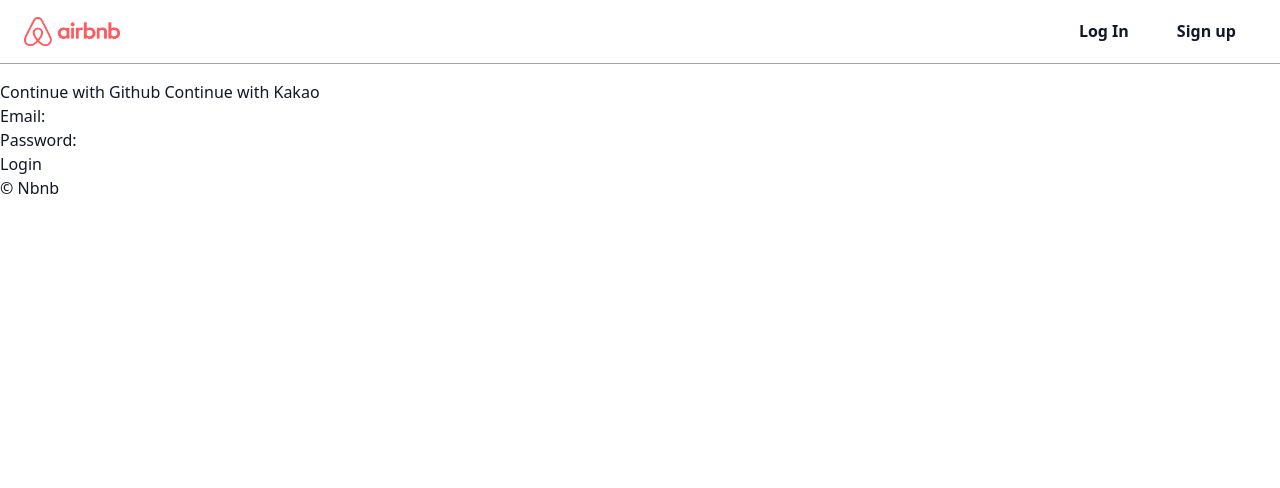
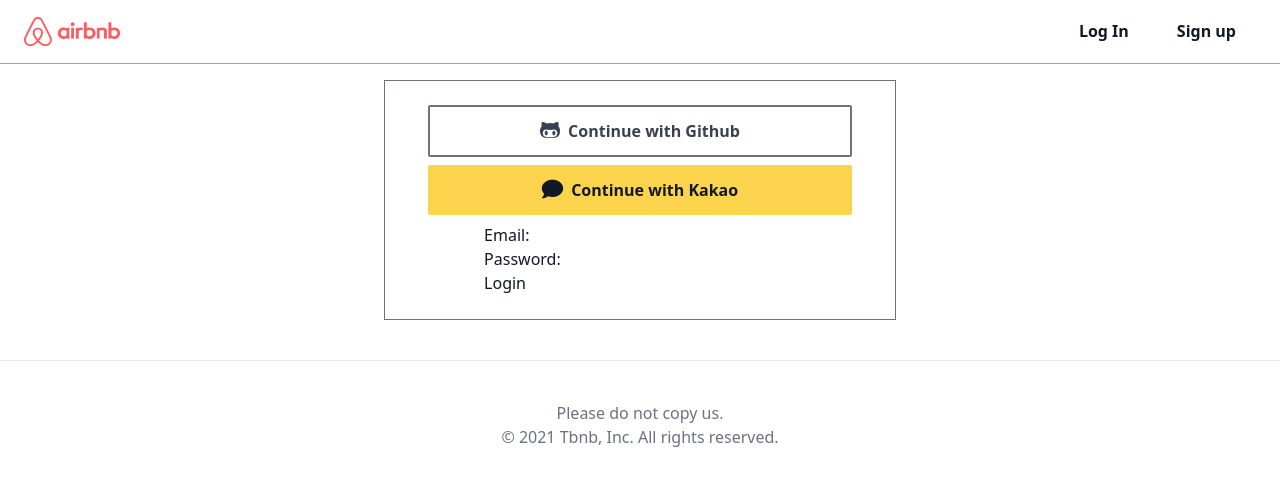
Before and after one commit to soundee10/py_airbnb-clone, a Django app: page /users/login in a window 1280 px wide. Shown: the top 488 px of the page. Run offline with Django 3.2, Linux system fonts and the light colour scheme; style sheets or scripts are compiled from the project's sources; some libraries are stand-ins or nearby versions.

Commit message:
#20.8 Footer/Social login done

```diff
--- a/templates/partials/footer.html
+++ b/templates/partials/footer.html
@@ -1 +1,8 @@
-<footer>&copy; Nbnb</footer>
+<footer class = "container mx-auto text-center py-10 border-t font-medium flex flex-col text-gray-500">
+    <span>
+        Please do not copy us.
+    </span>
+    <span>
+        &copy; 2021 Tbnb, Inc. All rights reserved.
+    </span>
+</footer>
--- a/templates/partials/room_card.html
+++ b/templates/partials/room_card.html
@@ -1,6 +1,6 @@
    <div class="w-1/4 mb-10 px-3">
-
-      <div class="w-full h-56 bg-cover bg-center rounded-lg mb-1" style="background-image: url({{room.first_photo}});"></div>
+      <a href="{% url 'rooms:detail' room.pk %}">
+            <div class="w-full h-56 bg-cover bg-center rounded-lg mb-1" style="background-image: url({{room.first_photo}});"></div>
             <div class="flex justify-between mb-2 truncate">
                   <div class="w-4/5 overflow-hidden flex">
                      {% if room.host.superhost %}
@@ -14,5 +14,6 @@
                   </span>
             </div>
             <span class="w-11/12 text-black block truncate"> {{room.name}} </span>
+      </a>
 
    </div>
--- a/templates/partials/social_login.html
+++ b/templates/partials/social_login.html
@@ -1,10 +1,10 @@
-<div>
+<div class="flex flex-col w-11/12">
 
-    <a href="{% url 'users:github_login'%}">
-        Continue with Github
+    <a href="{% url 'users:github_login'%}" class="w-full font-bold border-2 mb-2 text-gray-700 border-gray-500 text-center rounded-sm py-3">
+        <i class="fab fa-github-alt mr-2 fa-lg"></i>Continue with Github
     </a>
-    <a href="{% url 'users:kakao_login'%}">
-        Continue with Kakao
+    <a href="{% url 'users:kakao_login'%}" class="w-full font-bold border border-yellow-300 bg-yellow-300 text-center rounded-sm py-3 mb-2">
+        <i class="fas fa-comment mr-2 fa-lg"></i>Continue with Kakao
     </a>
 
 </div>
--- a/templates/rooms/room_list.html
+++ b/templates/rooms/room_list.html
@@ -22,7 +22,7 @@
           <a href="?page={{page_obj.next_page_number}}"><i class="fas fa-arrow-right fa-lg text-green-500"></i></a>
         {% endif %}
 </div>
-        <div class="flex w-full items-center justify-center container">
+        <div class="container mx-auto text-center">
           {% for page_obj in page_obj.paginator.page_range %}
             <a class="font-medium text-lg ml-1" href="?page={{page_obj}}">
               {{page_obj}}
--- a/templates/users/login.html
+++ b/templates/users/login.html
@@ -8,13 +8,15 @@
 {% endblock search-bar %}
 
 {% block content %}
+    <div class="container lg:w-5/12 md:w-1/2 xl:w-2/5 mx-auto my-10 flex flex-col items-center border p-6 border-gray-500">
+        {% include 'partials/social_login.html' %}
 
-    {% include 'partials/social_login.html' %}
+        <form method="POST" action"{% url "users:login" %}">
+            {% csrf_token %}
+            {{form.as_p}}
+            <button>Login</button>
+        </form>
 
-    <form method="POST" action"{% url "users:login" %}">
-        {% csrf_token %}
-        {{form.as_p}}
-        <button>Login</button>
-    </form>
+    </div>
 
 {% endblock content %}
```
Also changed, not shown: templates/rooms/room_detail.html (renamed from templates/rooms/detail.html).
